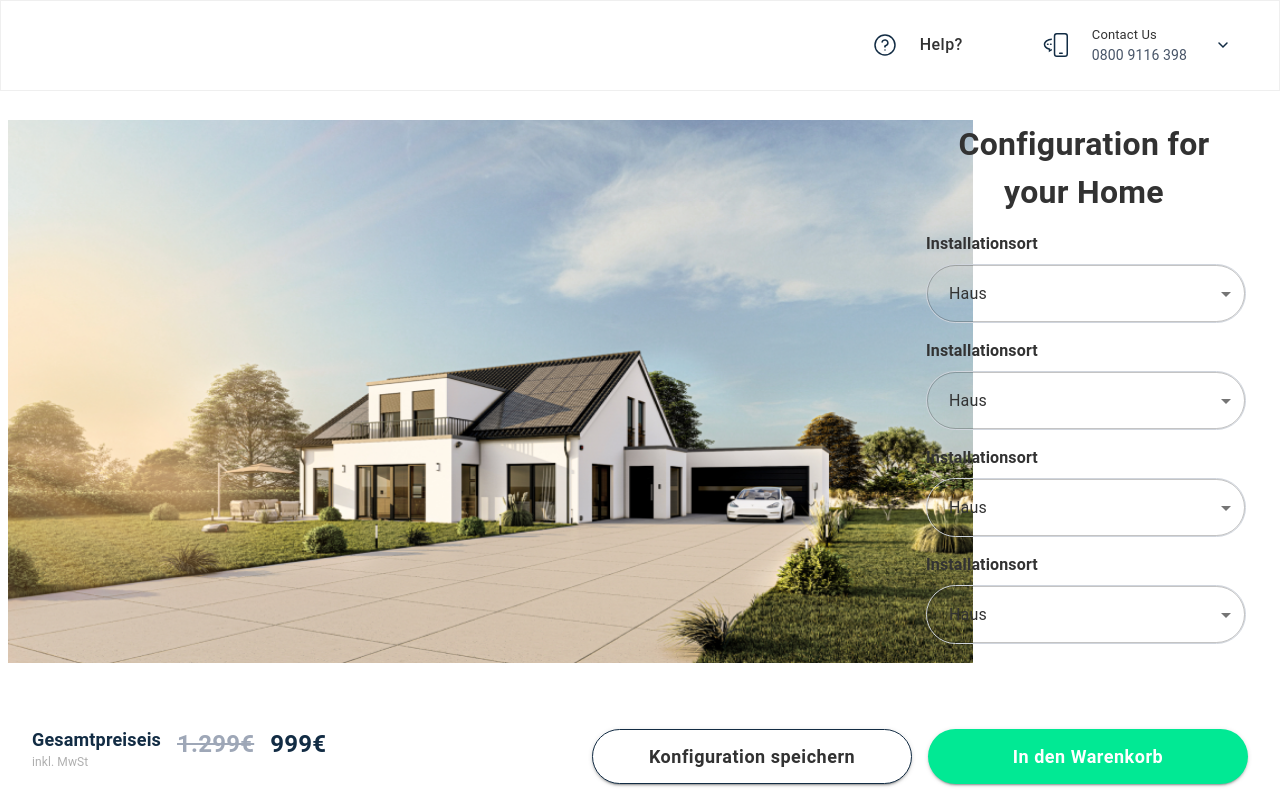
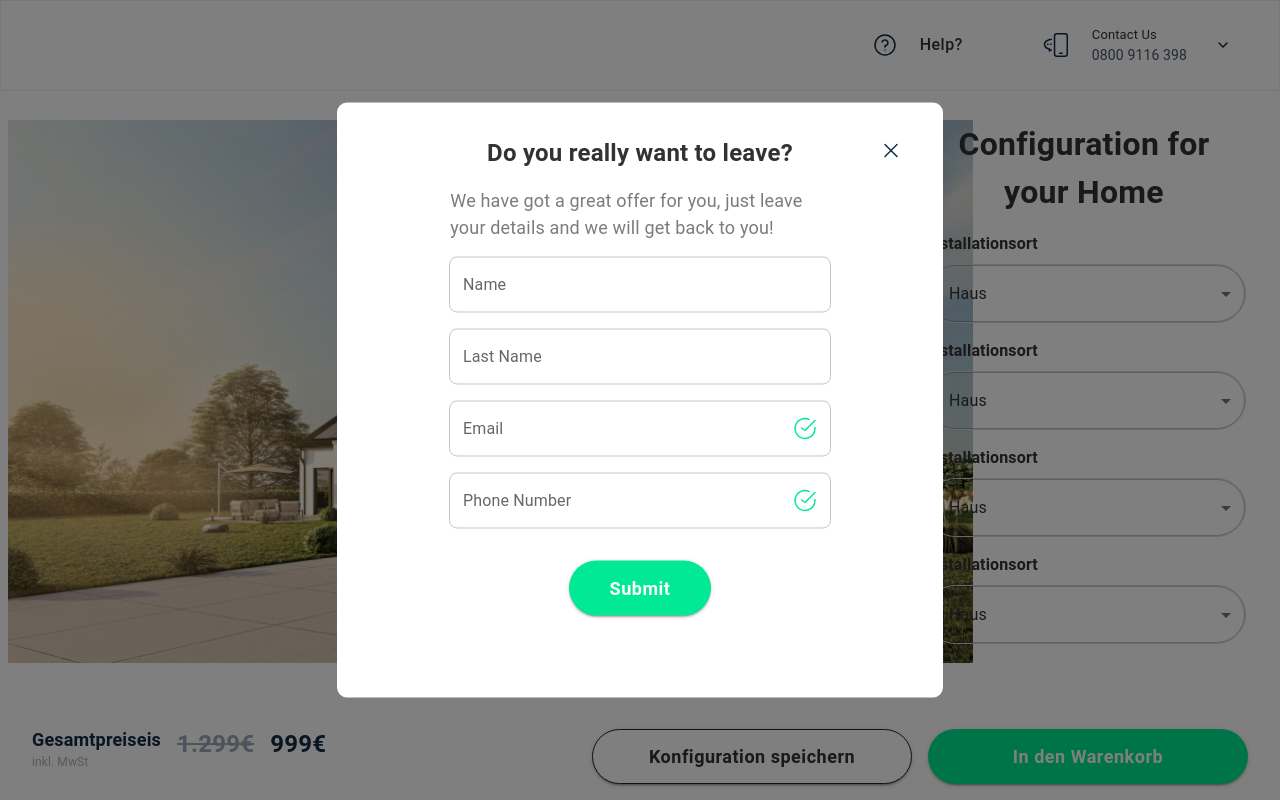
Before and after one commit to minhaj-alvi/React-Test-app, a Next.js app: page / in a window 1280 px wide. Shown: the top 800 px of the page. Built offline with nearby package versions, Linux system fonts and the light colour scheme.

Commit message:
- Modal  Created

```diff
--- /dev/null
+++ b/components/confirmation-modal/confirmation-modal.js
@@ -0,0 +1,172 @@
+import PropTypes from "prop-types";
+import React from "react";
+
+import {
+  Box,
+  Button,
+  IconButton,
+  InputAdornment,
+  TextField,
+  Typography,
+} from "@mui/material";
+import CrossIcon from "@/public/assets/svgs/modal/cross";
+import CheckIcon from "@/public/assets/svgs/modal/check-icon";
+
+const ConfirmationModal = ({ open, setOpen }) => {
+  return (
+    <Box
+      sx={{
+        position: "absolute",
+        top: "50%",
+        left: "50%",
+        transform: "translate(-50%, -50%)",
+        width: "542px",
+        height: "531px",
+        backgroundColor: "white",
+        borderRadius: "10px",
+        padding: 4,
+      }}
+    >
+      <Typography
+        sx={{
+          fontWeight: "700",
+          fontSize: "24px",
+          color: "#323232",
+          textAlign: "center",
+        }}
+      >
+        Do you really want to leave?
+      </Typography>
+      <Box
+        sx={{
+          display: "flex",
+          justifyContent: "flex-end",
+          alignItems: "center",
+          mt: "-2.5rem",
+        }}
+      >
+        <IconButton onClick={() => setOpen(false)}>
+          <CrossIcon />
+        </IconButton>
+      </Box>
+      <Box
+        sx={{
+          display: "flex",
+          alignItems: "center",
+          justifyContent: "center",
+          mt: "1rem",
+        }}
+      >
+        <Typography
+          sx={{
+            fontWeight: "400",
+            fontSize: "18px",
+            color: "#7C7C7C",
+            width: "70%",
+          }}
+        >
+          We have got a great offer for you, just leave your details and we will
+          get back to you!
+        </Typography>
+      </Box>
+
+      <Box
+        sx={{
+          mt: "1rem",
+          display: "flex",
+          alignItems: "center",
+          justifyContent: "center",
+          mt: "1rem",
+          flexDirection: "column",
+          gap: "1rem",
+        }}
+      >
+        <TextField
+          label="Name"
+          sx={{
+            width: "382px",
+            "& .MuiOutlinedInput-root": {
+              "& fieldset": {
+                borderRadius: "8px",
+              },
+            },
+          }}
+        />
+        <TextField
+          label="Last Name"
+          sx={{
+            width: "382px",
+            "& .MuiOutlinedInput-root": {
+              "& fieldset": {
+                borderRadius: "8px",
+              },
+            },
+          }}
+        />
+        <TextField
+          label="Email"
+          sx={{
+            width: "382px",
+            "& .MuiOutlinedInput-root": {
+              "& fieldset": {
+                borderRadius: "8px",
+              },
+            },
+          }}
+          InputProps={{
+            endAdornment: (
+              <InputAdornment position="end">
+                <CheckIcon />
+              </InputAdornment>
+            ),
+          }}
+        />
+        <TextField
+          label="Phone Number"
+          sx={{
+            width: "382px",
+            "& .MuiOutlinedInput-root": {
+              "& fieldset": {
+                borderRadius: "8px",
+              },
+            },
+          }}
+          InputProps={{
+            endAdornment: (
+              <InputAdornment position="end">
+                <CheckIcon />
+              </InputAdornment>
+            ),
+          }}
+        />
+        <Button
+          variant="contained"
+          sx={{
+            mt: "1rem",
+            width: "142px",
+            height: "55px",
+            backgroundColor: "#01E994",
+            textTransform: "none",
+            borderRadius: "35px",
+            color: "#ffffff",
+            fontWeight: "700",
+            fontSize: "18px",
+            "&:hover": {
+              backgroundColor: "#01E994",
+            },
+          }}
+          onClick={() => setOpen(false)}
+        >
+          Submit
+        </Button>
+      </Box>
+    </Box>
+  );
+};
+
+ConfirmationModal.propTypes = {
+  open: PropTypes.bool,
+  setOpen: PropTypes.func,
+};
+
+export default ConfirmationModal;
--- a/pages/_app.js
+++ b/pages/_app.js
@@ -1,19 +1,32 @@
-import React from "react";
+import React, { useState } from "react";
 import PropTypes from "prop-types";
 
 import { StyledEngineProvider } from "@mui/material/styles";
 import { ThemeProvider } from "@mui/material/styles";
 import theme from "@/styles/theme";
+import { Modal } from "@mui/material";
+
+import ConfirmationModal from "@/components/confirmation-modal/confirmation-modal";
 
 const MyApp = ({ Component, pageProps }) => {
   const getLayout = Component.getLayout || ((page) => page);
+  const [open, setOpen] = useState(true);
 
   return (
-    <StyledEngineProvider injectFirst>
-      <ThemeProvider theme={theme}>
-        {getLayout(<Component {...pageProps} />)}
-      </ThemeProvider>
-    </StyledEngineProvider>
+    <>
+      <Modal
+        open={open}
+        aria-labelledby="modal-modal-title"
+        aria-describedby="modal-modal-description"
+      >
+        <ConfirmationModal open={open} setOpen={setOpen} />
+      </Modal>
+      <StyledEngineProvider injectFirst>
+        <ThemeProvider theme={theme}>
+          {getLayout(<Component {...pageProps} />)}
+        </ThemeProvider>
+      </StyledEngineProvider>
+    </>
   );
 };
 
--- /dev/null
+++ b/public/assets/svgs/modal/check-icon.js
@@ -0,0 +1,27 @@
+const CheckIcon = () => {
+  return (
+    <svg
+      width="24"
+      height="24"
+      viewBox="0 0 24 24"
+      fill="none"
+      xmlns="http://www.w3.org/2000/svg"
+    >
+      <path
+        d="M22 11.0799V11.9999C21.9988 14.1563 21.3005 16.2545 20.0093 17.9817C18.7182 19.7088 16.9033 20.9723 14.8354 21.5838C12.7674 22.1952 10.5573 22.1218 8.53447 21.3744C6.51168 20.6271 4.78465 19.246 3.61096 17.4369C2.43727 15.6279 1.87979 13.4879 2.02168 11.3362C2.16356 9.18443 2.99721 7.13619 4.39828 5.49694C5.79935 3.85768 7.69279 2.71525 9.79619 2.24001C11.8996 1.76477 14.1003 1.9822 16.07 2.85986"
+        stroke="#01E994"
+        stroke-width="1.5"
+        stroke-linecap="round"
+        stroke-linejoin="round"
+      />
+      <path
+        d="M22 4L12 14.01L8.5 11.5"
+        stroke="#01E994"
+        stroke-width="1.5"
+        stroke-linecap="round"
+        stroke-linejoin="round"
+      />
+    </svg>
+  );
+};
+export default CheckIcon;
--- /dev/null
+++ b/public/assets/svgs/modal/cross.js
@@ -0,0 +1,27 @@
+const CrossIcon = () => {
+  return (
+    <svg
+      width="24"
+      height="24"
+      viewBox="0 0 24 24"
+      fill="none"
+      xmlns="http://www.w3.org/2000/svg"
+    >
+      <path
+        d="M18 6L6 18"
+        stroke="#122C44"
+        stroke-width="1.5"
+        stroke-linecap="round"
+        stroke-linejoin="round"
+      />
+      <path
+        d="M6 6L18 18"
+        stroke="#122C44"
+        stroke-width="1.5"
+        stroke-linecap="round"
+        stroke-linejoin="round"
+      />
+    </svg>
+  );
+};
+export default CrossIcon;
--- a/styles/theme.js
+++ b/styles/theme.js
@@ -24,14 +24,6 @@ const theme = createTheme({
       xxl: 1920,
     },
   },
-  typography: {
-    topText: {
-      fontFamily: "roboto",
-      fontWeight: "700",
-      fontSize: "24px",
-      color: "#1B152E",
-    },
-  },
 });
 
 export default theme;
```
